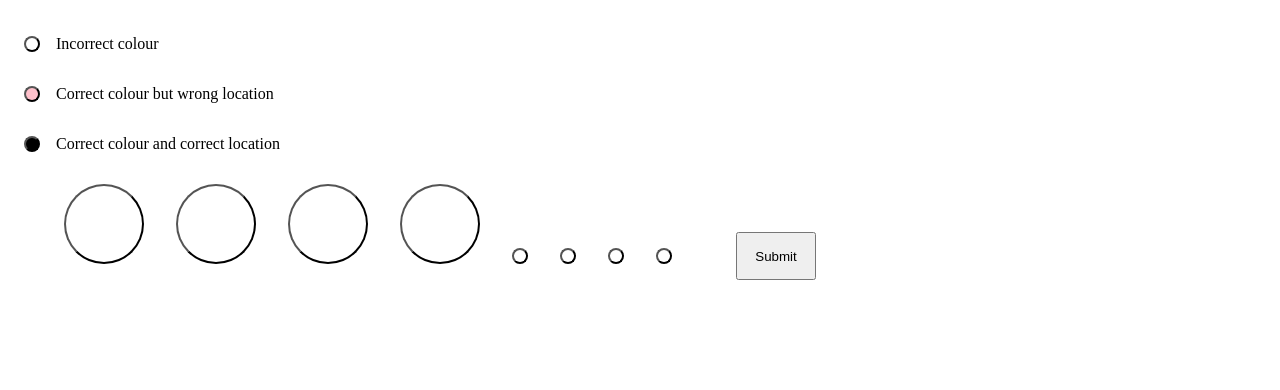
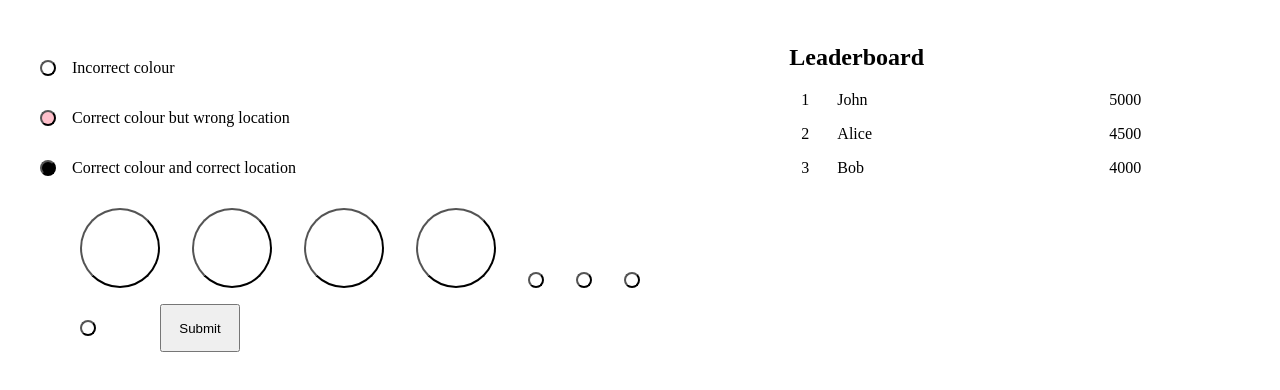
Before and after one commit to MatthewDacreBBD/Mastermind-Security-LevelUp, a website: page index.html in a window 1280 px wide. Drawn offline with Linux system fonts and the light colour scheme; no server answers.

Commit message:
Create dinitial leaderboard and populated dynamically with mock data

```diff
--- a/index.css
+++ b/index.css
@@ -18,6 +18,7 @@
     box-shadow: 0;
     margin: 1rem;
 }
+
 .indicator-list {
     list-style-type: none;
     padding: 0;
@@ -58,7 +59,7 @@
     margin: 1rem;
 }
 
-ul.game-row > li {
+ul.game-row>li {
     display: inline-block;
 }
 
@@ -79,3 +80,52 @@ ul.game-row > li {
     padding: 0;
     margin: 0;
 }
+
+.gameSection {
+    flex: 1.25;
+    padding: 1rem;
+}
+
+.leaderboardSection {
+    flex: 1;
+    padding: 1rem;
+}
+
+.mainContainer {
+    display: flex;
+}
+
+.leaderboard {
+    max-width: 25rem;
+    margin: 0 auto;
+}
+
+.leaderboard h1 {
+    text-align: center;
+}
+
+.leaderboard-list {
+    list-style-type: none;
+    padding: 0;
+}
+
+.leaderboard-list li {
+    display: flex;
+    align-items: center;
+    margin-bottom: 1rem;
+}
+
+.position {
+    width: 2rem;
+    text-align: center;
+}
+
+.username {
+    flex-grow: 1;
+    margin: 0 1rem;
+}
+
+.score {
+    width: 5rem;
+    text-align: left;
+}
--- a/index.html
+++ b/index.html
@@ -10,8 +10,10 @@
 </head>
 
 <body>
-    <section>
 
+    <main class="mainContainer">
+
+        <section class="gameSection">
             <h1></h1>
             <script>
                 fetch('https://lp2tgwadmksv772cm254mromfi0ulqfd.lambda-url.af-south-1.on.aws/api/User')
@@ -35,6 +37,14 @@
 
             <ul id="game-board"></ul>
         </section>
+
+        <section class="leaderboardSection">
+            <article class="leaderboard">
+                <h2>Leaderboard</h2>
+                <ol class="leaderboard-list" id="leaderboard-list"></ol>
+            </article>
+        </section>
+    </main>
 </body>
 
 </html>
--- a/index.js
+++ b/index.js
@@ -111,3 +111,26 @@ for (let rowIndex = 0; rowIndex < 4; rowIndex++) {
 }
 
 console.log(winningRow);
+
+// Mock data
+const leaderboardData = [
+    { position: 1, username: 'John', score: 5000 },
+    { position: 2, username: 'Alice', score: 4500 },
+    { position: 3, username: 'Bob', score: 4000 },
+];
+
+const populateLeaderboard = () => {
+    const leaderboardList = document.getElementById('leaderboard-list');
+
+    leaderboardData.forEach((record) => {
+        const listItem = document.createElement('li');
+        listItem.innerHTML = `
+        <span class="position">${record.position}</span>
+        <span class="username">${record.username}</span>
+        <span class="score">${record.score}</span>
+      `;
+        leaderboardList.appendChild(listItem);
+    });
+};
+
+populateLeaderboard();
```
Lines whose indentation alone changed are shown as unchanged.
